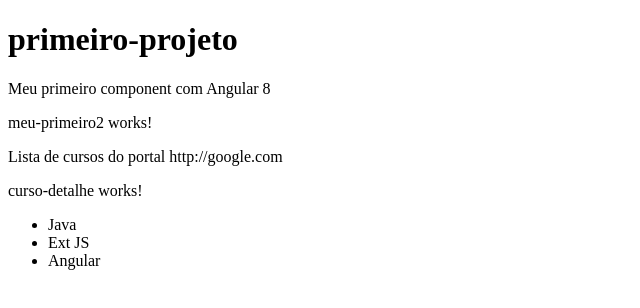
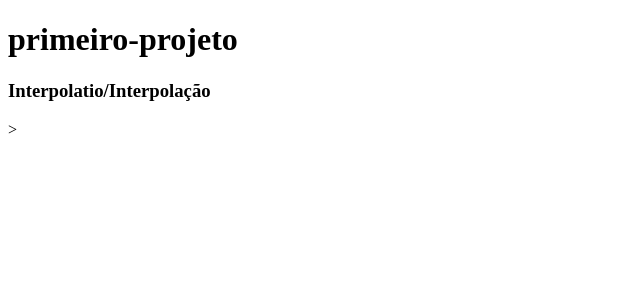
Before and after one commit to douglaskurotaki/loiane-angular, an Angular app: page / in a window 1280 px wide. Shown: the top 308 px of the page, without its empty margins (0-640 px from the left). Built offline with nearby package versions, Linux system fonts and the light colour scheme.

Commit message:
create component

```diff
--- a/src/app/app.component.html
+++ b/src/app/app.component.html
@@ -2,6 +2,4 @@
 	{{ title }}
 </h1>
 
-<meu-primeiro-component></meu-primeiro-component>
-<app-meu-primeiro2></app-meu-primeiro2>
-<app-cursos></app-cursos>
+<app-data-binding></app-data-binding>>
--- a/src/app/app.module.ts
+++ b/src/app/app.module.ts
@@ -9,12 +9,14 @@ import { AppComponent } from './app.component';
 import { MeuPrimeiroComponent } from './meu-primeiro/meu-primeiro.component';
 import { MeuPrimeiro2Component } from './meu-primeiro2/meu-primeiro2.component';
 import { CursosModule } from './cursos/cursos.module';
+import { DataBindingComponent } from './data-binding/data-binding.component';
 
 @NgModule({
   declarations: [
 		AppComponent,
 		MeuPrimeiroComponent,
-		MeuPrimeiro2Component
+		MeuPrimeiro2Component,
+		DataBindingComponent
   ],
   imports: [
 		BrowserModule,
--- /dev/null
+++ b/src/app/data-binding/data-binding.component.html
@@ -0,0 +1,5 @@
+<section class="property binding">
+	<article>
+		<h3>Interpolatio/Interpolação</h3>
+	</article>
+</section>
--- /dev/null
+++ b/src/app/data-binding/data-binding.component.ts
@@ -0,0 +1,15 @@
+import { Component, OnInit } from '@angular/core';
+
+@Component({
+  selector: 'app-data-binding',
+  templateUrl: './data-binding.component.html',
+  styleUrls: ['./data-binding.component.css']
+})
+export class DataBindingComponent implements OnInit {
+
+  constructor() { }
+
+  ngOnInit() {
+  }
+
+}
```
Also changed, not shown: src/app/data-binding/data-binding.component.css (added), 1 other file (tests, documents, lock files or other folders).
